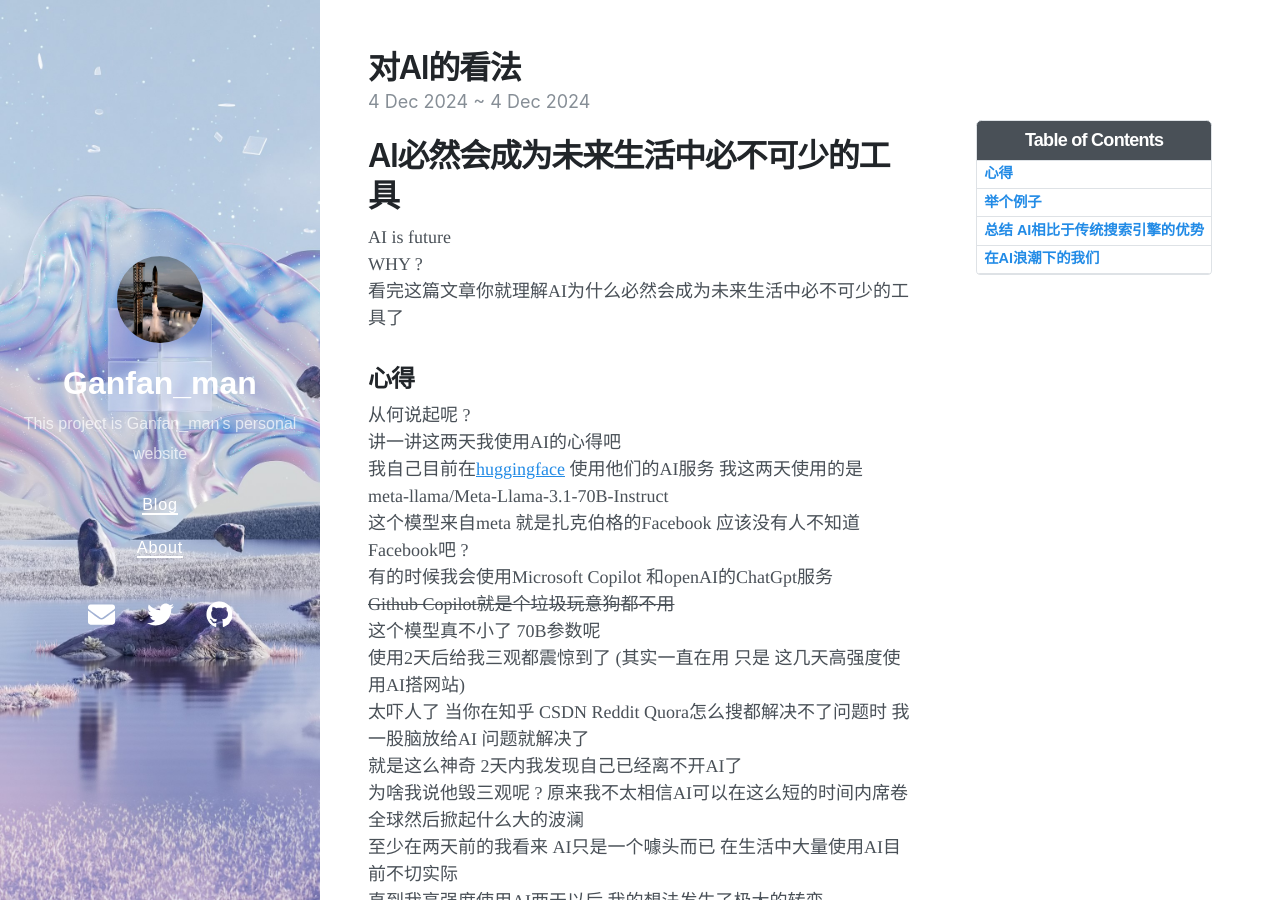
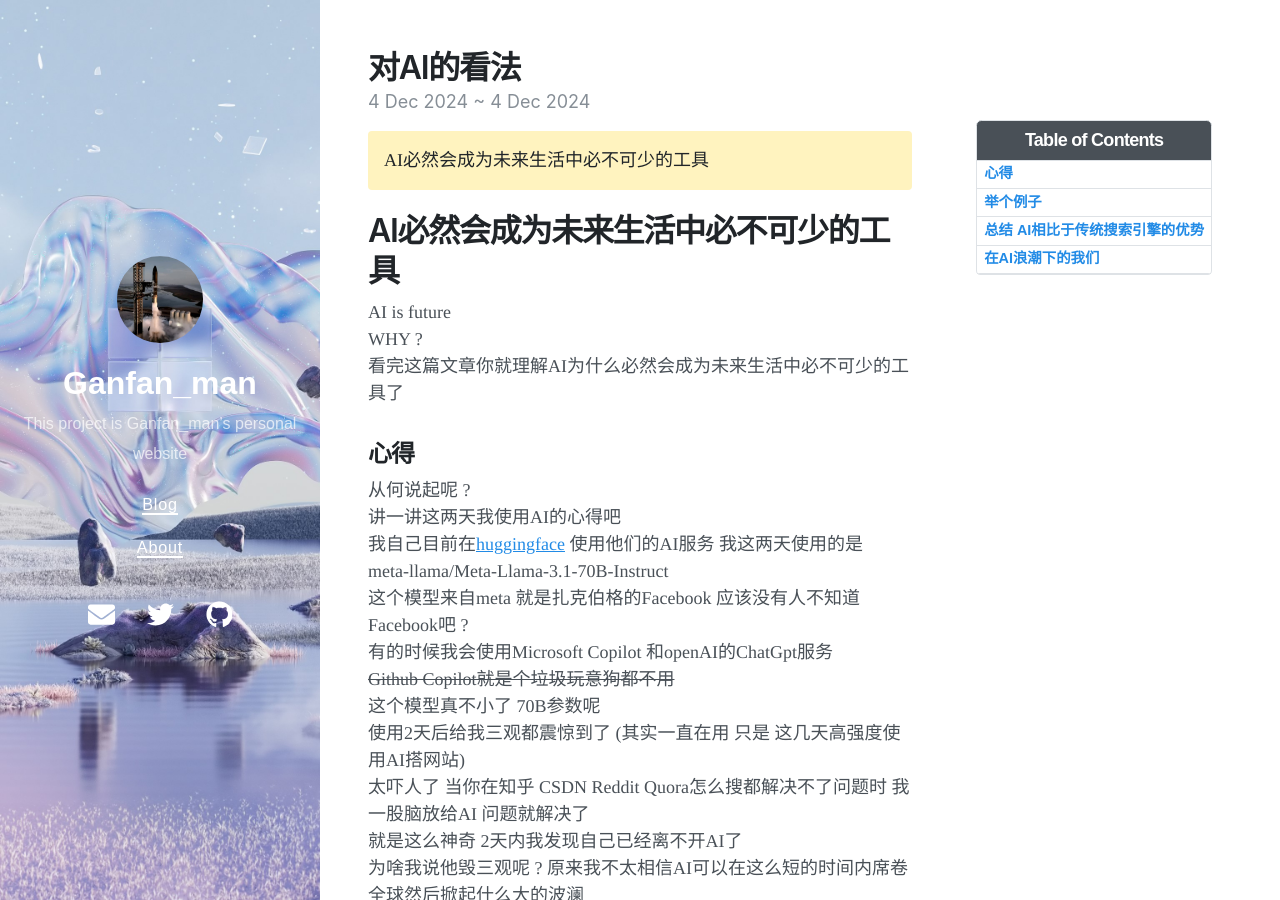
Before and after one commit to Gan-fan-man/ganfan_man.github.io, a Jekyll site: the page built from _posts/2024-12-04-对AI的看法.md, in a window 1280 px wide and 900 px high. Built offline with Jekyll 4.4.1, drawn with Linux system fonts in a browser that asks for light colours; nearby versions of some CDN libraries.

Commit message:
提交更改信息

```diff
--- a/_posts/2024-12-04-对AI的看法.md
+++ b/_posts/2024-12-04-对AI的看法.md
@@ -6,6 +6,8 @@ last_modified_at: 2024-12-04 18:30 +0800
 tags: [随笔]
 toc:  true
 ---
+AI必然会成为未来生活中必不可少的工具
+{: .message }
 # AI必然会成为未来生活中必不可少的工具
 
 AI is future
```
Also changed, not shown: _posts/2024-12-03-随笔文章-前言.md (+2 -0 lines).
